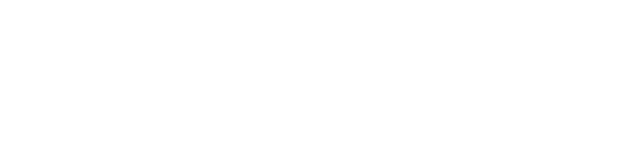
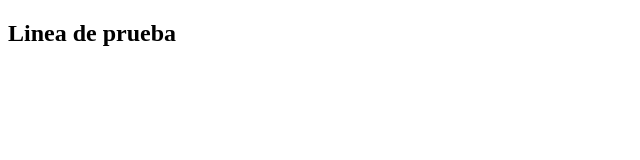
Before and after one commit to ErnestoEstradaG/juego-secreto, a plain HTML site: page archivoprueba.html in a window 1280 px wide. Shown: the whole page, without its empty margins (0-640 px from the left). Drawn offline with Linux system fonts and the light colour scheme.

Commit message:
Ejercicio en rama de prueba

```diff
--- a/archivoprueba.html
+++ b/archivoprueba.html
@@ -6,6 +6,6 @@
     <title>Document</title>
 </head>
 <body>
-
+    <h2>Linea de prueba</h2>
 </body>
 </html>
```
